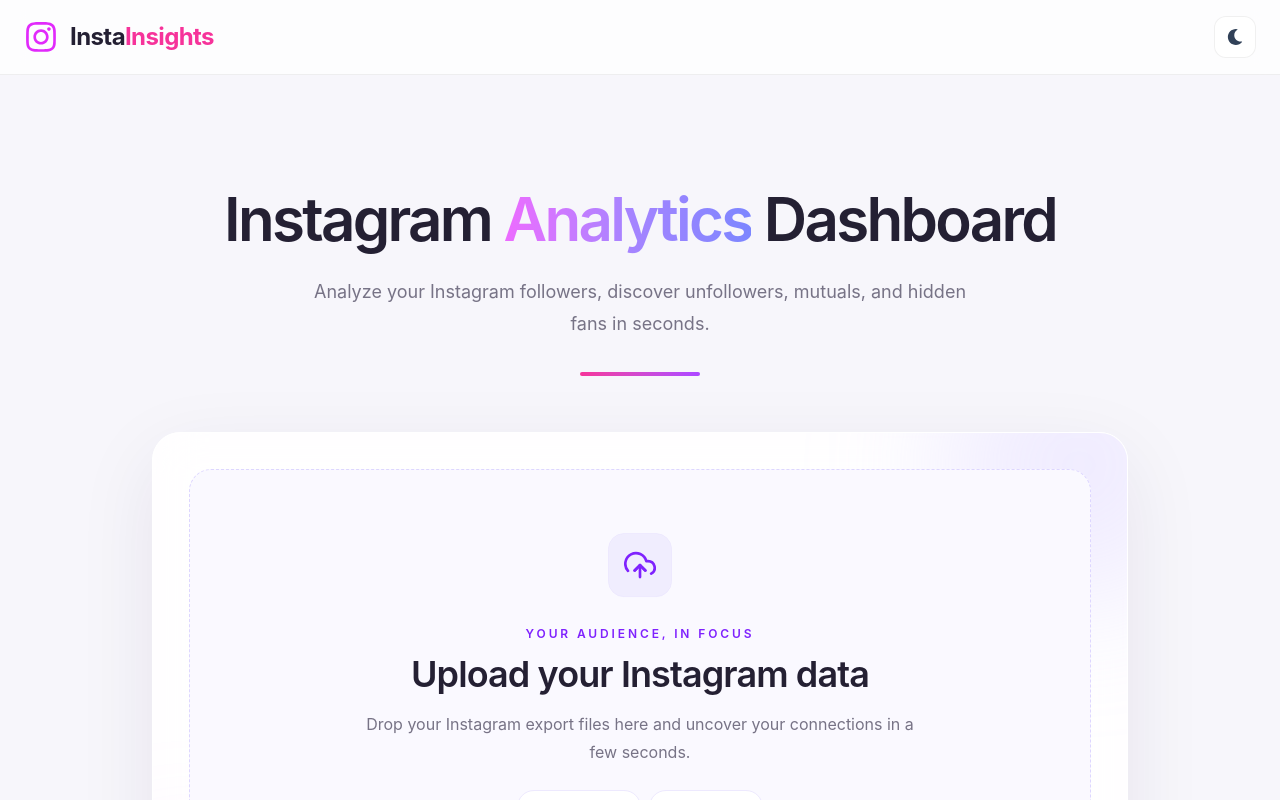
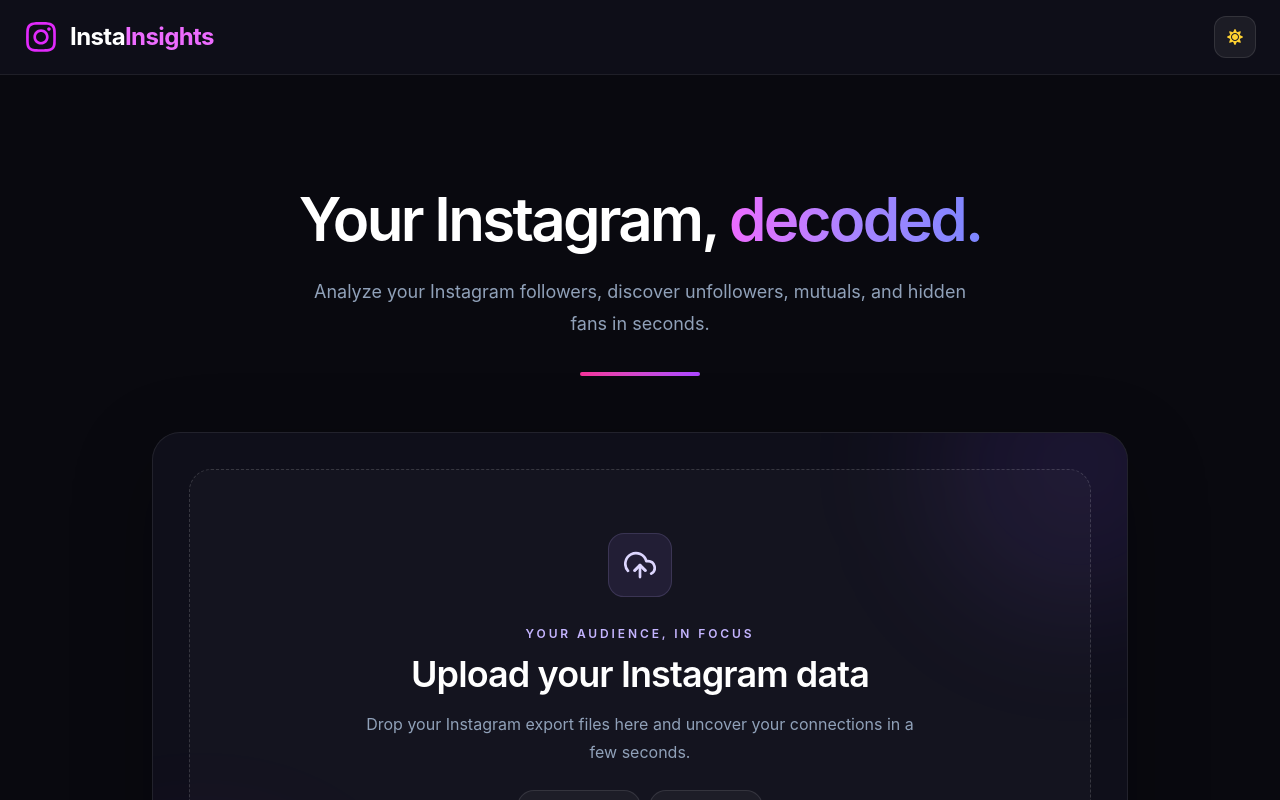
Before and after one commit to surazzzj/insta-analyzer, a React (Vite) app: page / in a window 1280 px wide. Shown: the top 800 px of the page. Built offline with nearby package versions, Linux system fonts and the light colour scheme.

Commit message:
Refine editorial hero and default to midnight theme

```diff
--- a/src/App.jsx
+++ b/src/App.jsx
@@ -10,7 +10,7 @@ function App() {
   const [data, setData] = useState(null);
 
   const [darkMode, setDarkMode] = useState(
-    () => localStorage.getItem("theme") === "dark"
+    () => localStorage.getItem("theme") !== "light"
   );
 
   useEffect(() => {
@@ -189,7 +189,7 @@ function App() {
                 }`}
             >
               Insta
-              <span className="text-pink-500">
+              <span className="text-fuchsia-400">
                 Insights
               </span>
             </h1>
@@ -236,13 +236,11 @@ function App() {
               : "text-[#242033]"
             }`}
         >
-          Instagram{" "}
+          Your Instagram,{" "}
 
           <span className="bg-gradient-to-r from-fuchsia-400 via-violet-400 to-indigo-400 bg-clip-text text-transparent">
-            Analytics
-          </span>{" "}
-
-          Dashboard
+            decoded.
+          </span>
         </motion.h1>
 
         <motion.p
```
